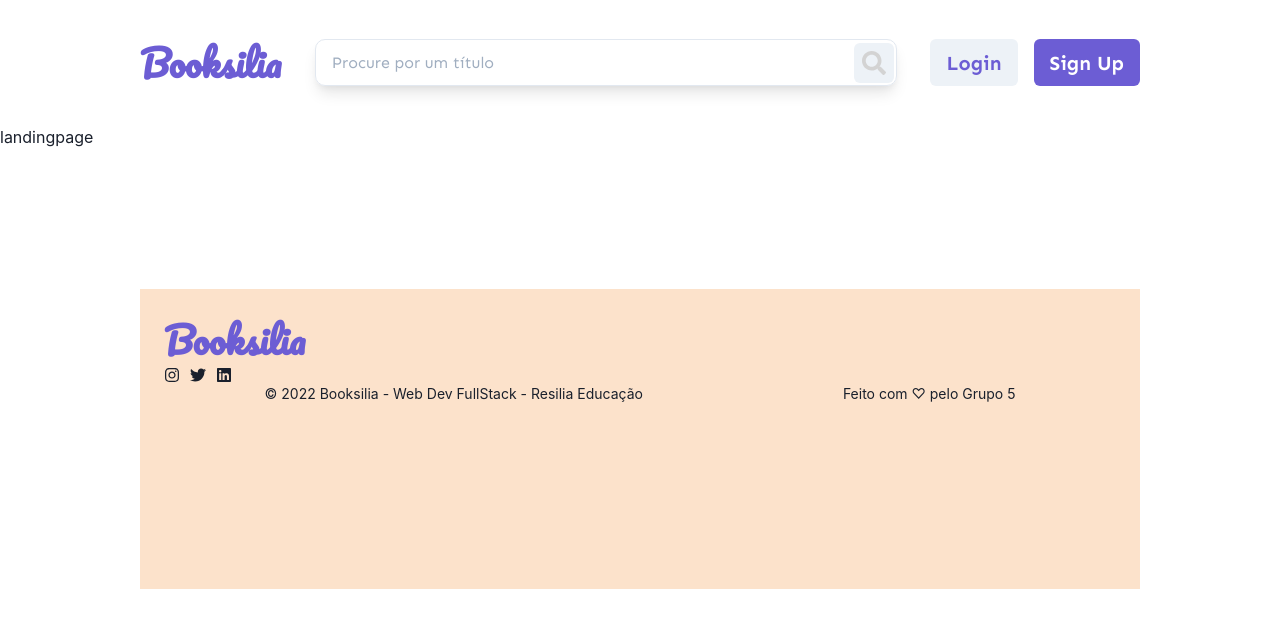
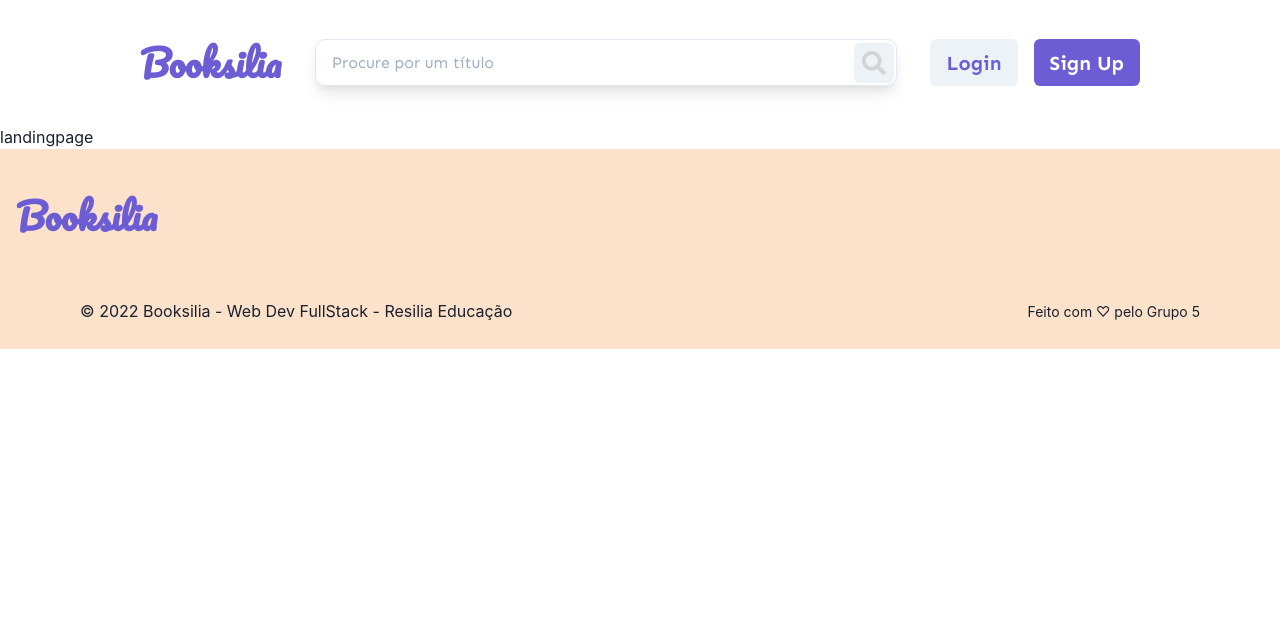
Before and after one commit to carollyb/booksilia, a React (Vite) app: page / in a window 1280 px wide. Shown: the top 628 px of the page. Built offline with nearby package versions, Linux system fonts and the light colour scheme; no server answers.

Commit message:
style/footer: implementa layout footer

```diff
--- a/src/components/Footer/Footer.jsx
+++ b/src/components/Footer/Footer.jsx
@@ -1,55 +1,51 @@
-import { Box, Flex, Text, Link, HStack } from '@chakra-ui/react';
-import Container from '../Layouts/Container';
+import { Box, Container, Stack, Flex, Text, Link, SimpleGrid } from '@chakra-ui/react';
 import { FaInstagram, FaTwitter, FaLinkedin } from 'react-icons/fa';
 
 
 function FooterComponent() {
     return (
-        <Container>
+    <>
         <Box
             bg="#fbd7b7b6"
             width="100%"
-                height={'300px'}
-                justifyContent={"center"}
-                alignItems="space-between"
-                direction="column"
-                padding={6}>
+            height={'200px'}>
+                <Container as={Stack} maxW={'6x1'} py={10}>
+                    <SimpleGrid
+                    templateColumns={{ sm: '1fr 1fr', md: '2fr 1fr 1fr 2fr'}}
+                    spacing={8}>
+                        <Stack spacing={6}>
+                            <Box>
                             <Text
                             fontFamily={'Pacifico, cursive'}
                             color={'purple'}
                             fontSize={'36px'}
                             fontWeight={'bold'}>Booksilia</Text>
-                <Box>
-                    <Flex gap={'10px'}>
-                        <Link href='#'>
-                            <FaInstagram />
-                        </Link>
-                        <Link href='#'>
-                            <FaTwitter />
-                        </Link>
-                        <Link href='#'>
-                            <FaLinkedin />
-                        </Link>
-                    </Flex>
                             </Box>
-                <Flex
-                    justify={'center'}
-                    textAlign={'center'}
-                    flexDirection='flex-end'>
-                    <HStack spacing={200}>
-                        <Text fontSize={'sm'}
-                            flexDirection='unset'>
-                            © 2022 Booksilia - Web Dev FullStack - Resilia Educação
-                        </Text>
+                        </Stack>
+
+                    </SimpleGrid>
+
+                </Container>
+
+                <Container
+                as={Stack}
+                maxW={'6xl'}
+                py={4}
+                direction={{ base: 'column', md: 'row' }}
+                spacing={4}
+                justify={{ base: 'center', md: 'space-between' }}
+                align={{ base: 'center', md: 'center' }}>
+                    <Text>© 2022 Booksilia - Web Dev FullStack - Resilia Educação</Text>
+                    <Stack direction={'row'} spacing={6}>
                         <Text fontSize={'sm'}
                             flexDirection='unset'>
                             Feito com ♡ pelo Grupo 5
                         </Text>
-                    </HStack>
-                </Flex>
+                    </Stack>
+
+            </Container>
         </Box>
-        </Container>
-    );
+    </>);
 }
 
 export default FooterComponent;
```
Lines whose indentation alone changed are shown as unchanged.
